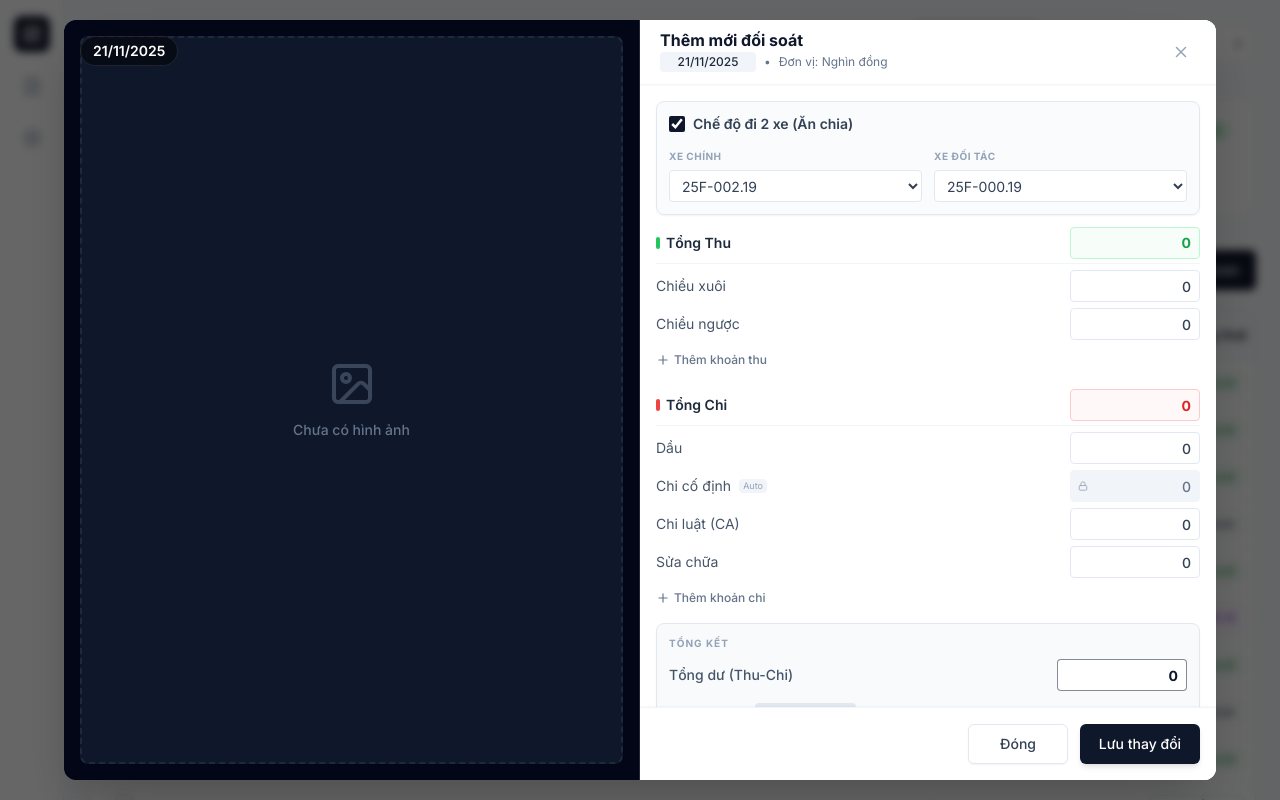
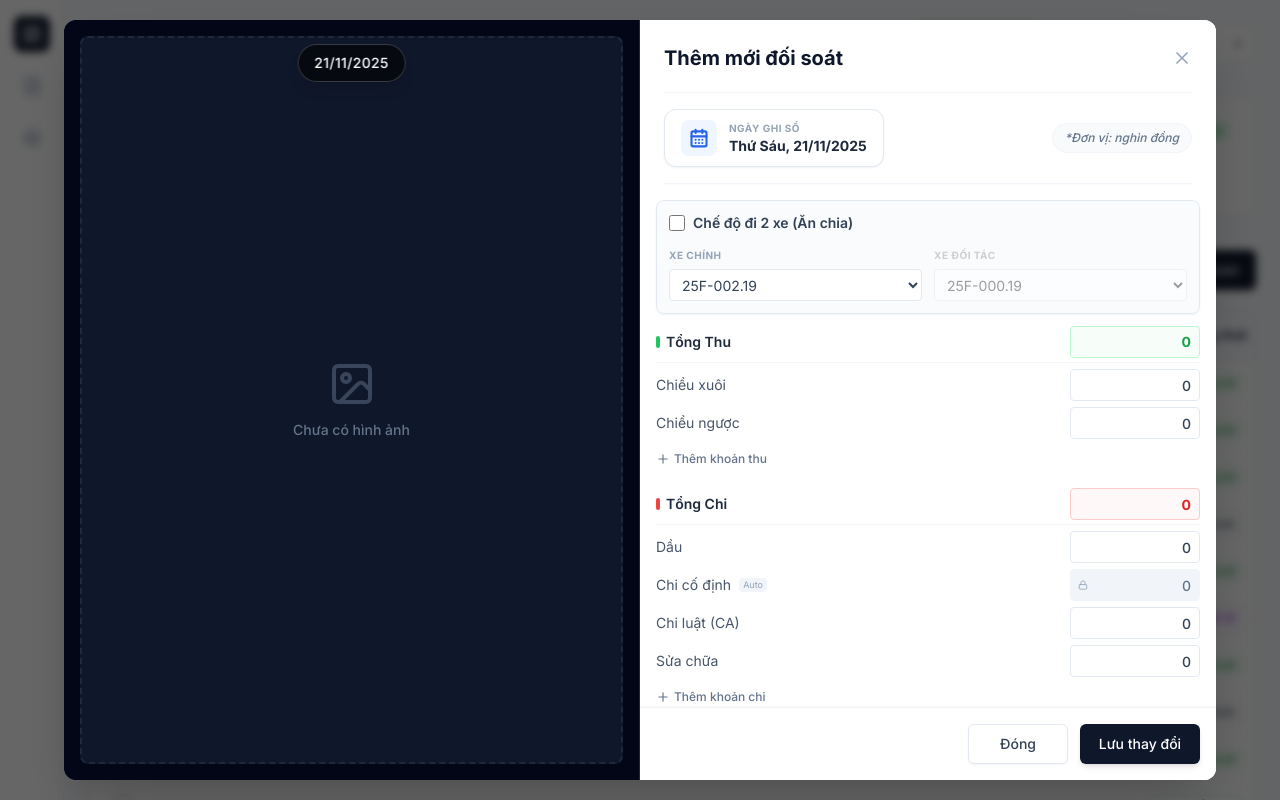
Before and after one commit to kizulv/quanlythuchi_219, a React (Vite) app: page / in a window 1280 px wide. Both pictures are taken after a click on the button "Thêm sổ thu chi". Shown: the top 800 px of the page. Built offline with nearby package versions, Linux system fonts and the light colour scheme.

Commit message:
fix: Default transaction to not shared and improve date handling
Introduces date parsing and formatting helpers for better date input and display.
Defaults new transactions to `isShared: false` to align with single-bus operation as the default.

```diff
--- a/components/Dashboard.tsx
+++ b/components/Dashboard.tsx
@@ -128,8 +128,9 @@ export const Dashboard: React.FC = () => {
     // Create default empty transaction
     const today = new Date();
     const dayStr = today.getDate().toString().padStart(2, '0');
-    const monthStr = (currentDate.getMonth() + 1).toString().padStart(2, '0');
-    const yearStr = currentDate.getFullYear();
+    // Use 'today' month/year, not the currently viewed dashboard month
+    const monthStr = (today.getMonth() + 1).toString().padStart(2, '0');
+    const yearStr = today.getFullYear();
 
     const newTransaction: Transaction = {
       id: '', // Empty ID signifies new
@@ -143,7 +144,7 @@ export const Dashboard: React.FC = () => {
       note: '',
       status: TransactionStatus.VERIFIED,
       details: '',
-      isShared: true,
+      isShared: false, // Default to NOT shared (1 xe)
       breakdown: {
         revenueDown: 0,
         revenueUp: 0,
@@ -153,7 +154,7 @@ export const Dashboard: React.FC = () => {
         expensePolice: 0,
         expenseRepair: 0,
         expenseOther: 0,
-        isShared: true,
+        isShared: false, // Default to NOT shared
         busId: "25F-002.19",
         partnerBusId: "25F-000.19"
       }
--- a/components/TransactionDetailModal.tsx
+++ b/components/TransactionDetailModal.tsx
@@ -10,6 +10,8 @@ import {
   Plus,
   Trash2,
   Lock,
+  Calendar, // Added Calendar icon
+  CalendarDays
 } from "lucide-react";
 import { Transaction, TransactionBreakdown, OtherRevenueItem, OtherExpenseItem, PrivateExpenseItem, TransactionStatus } from "../types";
 import { Button } from "./ui/Button";
@@ -84,6 +86,36 @@ export const TransactionDetailModal: React.FC<TransactionDetailModalProps> = ({
   // Helper: Parse input string to number
   const parseInput = (value: string) =>
     parseInt(value.replace(/,/g, "").replace(/\./g, ""), 10) || 0;
+
+  // Helper: Convert DD/MM/YYYY to YYYY-MM-DD for input type="date"
+  const parseDateToISO = (dateStr: string) => {
+     if(!dateStr) return '';
+     const parts = dateStr.split('/');
+     if(parts.length !== 3) return '';
+     const [d, m, y] = parts;
+     return `${y}-${m}-${d}`;
+  };
+
+  // Helper: Convert YYYY-MM-DD from input type="date" back to DD/MM/YYYY
+  const parseISOToDate = (isoStr: string) => {
+     if(!isoStr) return '';
+     const [y, m, d] = isoStr.split('-');
+     return `${d}/${m}/${y}`;
+  };
+
+  // Helper: Get formatted date display (e.g. Thứ Hai, 02/11/2025)
+  const getFormattedDateDisplay = (dateStr: string) => {
+    if (!dateStr) return "Chọn ngày";
+    try {
+      const [d, m, y] = dateStr.split('/');
+      const dateObj = new Date(parseInt(y), parseInt(m) - 1, parseInt(d));
+      const days = ['Chủ Nhật', 'Thứ Hai', 'Thứ Ba', 'Thứ Tư', 'Thứ Năm', 'Thứ Sáu', 'Thứ Bảy'];
+      const dayName = days[dateObj.getDay()];
+      return `${dayName}, ${d}/${m}/${y}`;
+    } catch (e) {
+      return dateStr;
+    }
+  };
 
   useEffect(() => {
     if (transaction) {
@@ -397,8 +429,9 @@ export const TransactionDetailModal: React.FC<TransactionDetailModalProps> = ({
         <div className="bg-white rounded-xl shadow-2xl w-full max-w-6xl h-[95vh] flex flex-col md:flex-row overflow-hidden animate-in fade-in zoom-in-95 duration-200">
           {/* Left Side: Image Viewer */}
           <div className="hidden md:flex md:w-6/12 bg-slate-900 relative flex-col group border-r border-slate-800">
-            <div className="absolute top-4 left-4 text-white font-semibold z-10 bg-black/50 px-3 py-1 rounded-full backdrop-blur-md border border-white/10 text-sm">
-              {date}
+            {/* Date Overlay - Centered Top */}
+            <div className="absolute top-6 left-1/2 -translate-x-1/2 z-20 bg-black/60 backdrop-blur-sm px-4 py-2 rounded-full text-white font-medium shadow-lg border border-white/20 text-sm tracking-wide">
+               {date || "Chưa có ngày"}
             </div>
 
             <div className="flex-1 flex items-center justify-center p-4 bg-slate-950 relative overflow-hidden">
@@ -446,33 +479,56 @@ export const TransactionDetailModal: React.FC<TransactionDetailModalProps> = ({
 
           {/* Right Side: Form - COMPACT LAYOUT */}
           <div className="w-full md:w-6/12 bg-white flex flex-col h-full text-slate-900">
-            {/* Header */}
-            <div className="px-5 py-3 border-b border-slate-100 flex justify-between items-center bg-white sticky top-0 z-10 shadow-[0_1px_2px_rgba(0,0,0,0.03)]">
-              <div>
-                <div className="flex items-center gap-2">
-                   <h2 className="font-bold text-base text-slate-900 leading-none">
-                      {transaction.id ? 'Chi tiết đối soát' : 'Thêm mới đối soát'}
-                   </h2>
-                </div>
-                <div className="flex items-center gap-2 text-xs text-slate-500 mt-1">
-                  {/* Editable Date Field */}
-                  <input
-                    type="text"
-                    value={date}
-                    onChange={(e) => setDate(e.target.value)}
-                    className="bg-slate-100 px-1.5 py-0.5 rounded text-slate-800 font-medium border-none focus:ring-1 focus:ring-primary w-24 text-center"
-                    placeholder="DD/MM/YYYY"
-                  />
-                  <span>•</span>
-                  <span>Đơn vị: Nghìn đồng</span>
-                </div>
-              </div>
-              <button
-                onClick={onClose}
-                className="p-1.5 hover:bg-slate-100 rounded-full text-slate-400 hover:text-slate-600 transition-colors"
-              >
-                <X size={18} />
-              </button>
+            {/* Header - UPDATED LAYOUT */}
+            <div className="px-6 pt-5 pb-0 bg-white sticky top-0 z-10">
+               {/* Row 1: Title and Close */}
+               <div className="flex justify-between items-center mb-4">
+                  <h2 className="font-bold text-xl text-slate-900">
+                     {transaction.id ? 'Chi tiết đối soát' : 'Thêm mới đối soát'}
+                  </h2>
+                  <button
+                    onClick={onClose}
+                    className="p-2 hover:bg-slate-100 rounded-full text-slate-400 hover:text-slate-600 transition-colors -mr-2"
+                  >
+                    <X size={20} />
+                  </button>
+               </div>
+
+               {/* Divider Line */}
+               <div className="h-px bg-slate-100 w-full mb-4"></div>
+
+               {/* Row 2: Date Picker and Unit Note */}
+               <div className="flex items-center justify-between pb-4 border-b border-slate-100 shadow-[0_1px_2px_rgba(0,0,0,0.02)]">
+                  {/* BEAUTIFUL DATE PICKER TRIGGER */}
+                  <div className="relative group">
+                    <div className="flex items-center gap-3 bg-white border border-slate-200 hover:border-blue-400 hover:ring-4 hover:ring-blue-50 shadow-sm rounded-xl px-4 py-2.5 transition-all duration-200 cursor-pointer">
+                       <div className="p-2 bg-blue-50 text-blue-600 rounded-lg group-hover:bg-blue-100 transition-colors">
+                         <CalendarDays size={20} strokeWidth={2.5} />
+                       </div>
+                       <div className="flex flex-col">
+                         <span className="text-[10px] uppercase font-bold text-slate-400 tracking-wider leading-tight">Ngày ghi sổ</span>
+                         <span className="text-sm font-bold text-slate-800 leading-tight mt-0.5">
+                            {getFormattedDateDisplay(date)}
+                         </span>
+                       </div>
+                    </div>
+
+                    {/* Invisible Input Overlay */}
+                    <input
+                      type="date"
+                      value={parseDateToISO(date)}
+                      onChange={(e) => setDate(parseISOToDate(e.target.value))}
+                      className="absolute inset-0 w-full h-full opacity-0 cursor-pointer z-10"
+                      title="Nhấn để chọn ngày"
+                      lang="vi"
+                    />
+                  </div>
+
+                  {/* Unit Note */}
+                  <span className="text-xs text-slate-500 font-medium italic bg-slate-50 px-3 py-1.5 rounded-full border border-slate-100 ml-4">
+                    *Đơn vị: nghìn đồng
+                  </span>
+               </div>
             </div>
 
             {/* Body - Reduced padding and spacing */}
```
